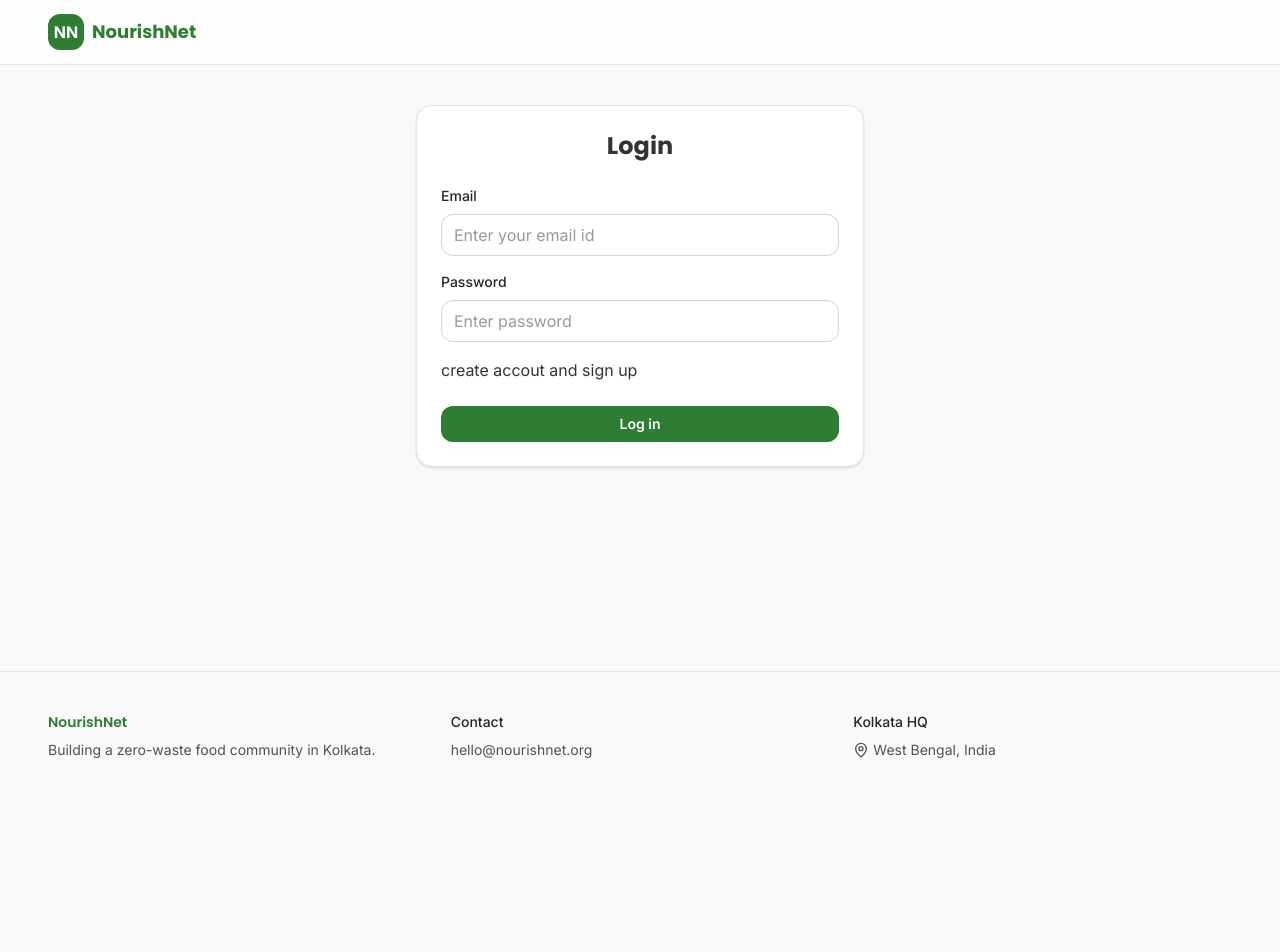
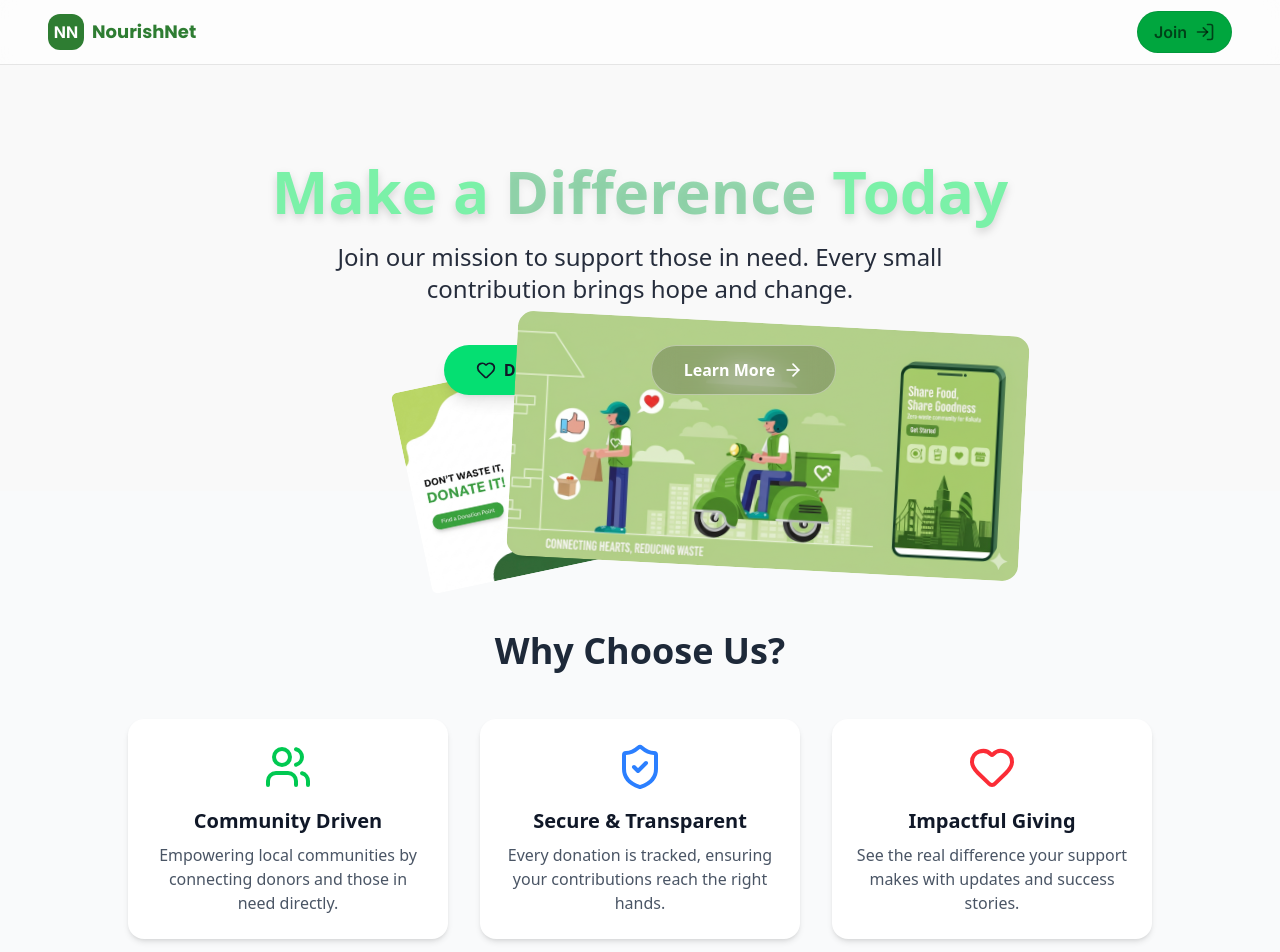
Before and after one commit to Arinjaychatterjee/Nourish-net2, a React (Vite) app: page / in a window 1280 px wide. Before the commit this address led to /login. Shown: the top 952 px of the page. Before the commit the page ends 800 px from the top, so only its background shows below. Built offline with nearby package versions, Linux system fonts and the light colour scheme; no server answers.

Commit message:
landing page overhawl + UX improvement

```diff
--- a/src/App.jsx
+++ b/src/App.jsx
@@ -1,6 +1,6 @@
-import { BrowserRouter as Router, Routes, Route , useLocation, NavLink} from 'react-router-dom';
+import { BrowserRouter as Router, Routes, Route , useLocation, NavLink, useNavigate, Link} from 'react-router-dom';
 import { useEffect,useState } from 'react'
-import { Menu, UtensilsCrossed, HandHeart, MapPin, Award, Home, User } from 'lucide-react'
+import { Menu, UtensilsCrossed, HandHeart, MapPin, Award, Home, User, LogIn } from 'lucide-react'
 import HomePage from './pages/HomePage.jsx'
 import Landing from './pages/Landing.jsx'
 import DonorDashboard from './pages/DonorDashboard.jsx'
@@ -8,41 +8,65 @@ import NGODashboard from './pages/NGODashboard.jsx'
 import AdvancedFeatures from './pages/AdvancedFeatures.jsx'
 import Profile from './pages/Profile.jsx'
 import ProtectedRoute from './pages/Protected.jsx'
-import { Global_Context } from './Context/ContextProvider.jsx'
 import SignUp from './pages/authentication/SignUP.jsx'
 import Log_in from './pages/authentication/Login.jsx'
 import LearnMore from './pages/learnmore.jsx';
+import supabase from './config/supabase.js';
+import { Global_Context } from './Context/ContextProvider.jsx';
 
 function Navbar() {
   const [mobileOpen, setMobileOpen] = useState(false)
-  const {user} = Global_Context()
+  const {setSignedOut,isSignedOut} = Global_Context()
+
+  const Navigate = useNavigate()
   useEffect(()=>{
-   console.log(user)
-  },[])
+    handle_home()
+  },[isSignedOut])
+
+  const handle_home = async ()=>{
+    const {data} = await supabase.auth.getSession();
+    if(data.session){
+        setSignedOut(false)
+        Navigate('/home')
+    }
+    else{
+      setSignedOut(true)
+      Navigate('/')
+    }
+  }
+
   const close = () => setMobileOpen(false)
   const linkClass = ({isActive})=>`flex items-center gap-2 rounded-xl px-3 py-2 ${isActive? 'text-[var(--nb-green)] font-semibold bg-[var(--nb-green)]/5':'text-neutral-800 hover:text-[var(--nb-green)] hover:bg-neutral-50'}`
   const location = useLocation()
   const isLogin = location.pathname === '/login'
-  const isSignUp = location.pathname === '/signUp'
   return (
     <>
       <header className="sticky top-0 z-40 bg-white/80 backdrop-blur supports-[backdrop-filter]:bg-white/60 border-b border-neutral-200">
         <nav className="container-px max-w-7xl mx-auto h-16 flex items-center justify-between">
-          <div className={`flex items-center gap-2 transition-opacity ${mobileOpen ? 'opacity-20' : 'opacity-100'}`}>
+          <div className={`flex items-center gap-2 cursor-pointer select-none transition-opacity ${mobileOpen ? 'opacity-20' : 'opacity-100'}`} onClick={handle_home}>
             <span className="inline-flex h-9 w-9 items-center justify-center rounded-xl bg-[var(--nb-green)] text-white font-bold">NN</span>
             <span className="font-display text-lg font-bold text-[var(--nb-green)]">NourishNet</span>
           </div>
-          {!isLogin && !isSignUp && (
+
+          { isSignedOut ? (
+            <Link
+              to="/signUp"
+              className="bg-green-600 border text-black/60 border-green-700/40 px-4 py-2 rounded-full font-semibold backdrop-blur-md hover:bg-green-600/30 transition-all flex items-center gap-2"
+            >
+              Join
+              <LogIn className="w-5 h-5" />
+            </Link>
+          ): (
             <>
               <div className="hidden sm:flex items-center gap-6 text-sm">
-                <NavLink to="/" className={linkClass}><Home size={18}/> Home</NavLink>
-                <NavLink to="/landing" className={linkClass}><Award size={18}/> Landing</NavLink>
+                <NavLink to="/home" className={linkClass}><Home size={18}/> Home</NavLink>
                 <NavLink to="/donor" className={linkClass}><UtensilsCrossed size={18}/> Donor</NavLink>
                 <NavLink to="/ngo" className={linkClass}><HandHeart size={18}/> NGO</NavLink>
                 <NavLink to="/advanced" className={linkClass}><Award size={18}/> Advanced</NavLink>
                 <NavLink to="/profile" className={'bg-gray-500/40 rounded-full p-3'}>
                   <User/>
                 </NavLink>
+
               </div>
               <button
                 className="sm:hidden p-2 rounded-xl border border-neutral-200"
@@ -80,8 +104,8 @@ function Navbar() {
             </div>
             <div className="p-2">
               <nav className="grid gap-1 text-sm">
-                <NavLink to="/" className={linkClass} onClick={close}><Home size={18}/> Home</NavLink>
-                <NavLink to="/landing" className={linkClass} onClick={close}><Award size={18}/> Landing</NavLink>
+                <NavLink to="/profile" className={linkClass} onClick={close}><User size={18}/>User Profile</NavLink>
+                <NavLink to="/home" className={linkClass} onClick={close}><Home size={18}/> Home</NavLink>
                 <NavLink to="/donor" className={linkClass} onClick={close}><UtensilsCrossed size={18}/> Donor</NavLink>
                 <NavLink to="/ngo" className={linkClass} onClick={close}><HandHeart size={18}/> NGO</NavLink>
                 <NavLink to="/advanced" className={linkClass} onClick={close}><Award size={18}/> Advanced</NavLink>
@@ -127,9 +151,9 @@ function App() {
           <Routes>
             <Route path="/signUp" element={<SignUp />} />
             <Route path="/login" element={<Log_in/>} />
-            <Route path="/landing" element={<Landing />} />
+            <Route path="/" element={<Landing />} />
             <Route path="/learn-more" element={<LearnMore />} />
-              <Route path="/" element={<ProtectedRoute><HomePage /></ProtectedRoute>} />
+              <Route path="/home" element={<ProtectedRoute><HomePage /></ProtectedRoute>} />
               <Route path="/donor" element={<ProtectedRoute><DonorDashboard /></ProtectedRoute>} />
               <Route path="/ngo" element={<ProtectedRoute><NGODashboard /></ProtectedRoute>} />
               <Route path="/advanced" element={<ProtectedRoute><AdvancedFeatures /></ProtectedRoute>} />
--- a/src/Context/ContextProvider.jsx
+++ b/src/Context/ContextProvider.jsx
@@ -6,12 +6,14 @@ const Context = createContext();
 export const Context_porvider = ({ children }) => {
   const [loading, setloading] = useState(false);
   const [user, setuser] = useState(null);
+  const [isSignedOut,setSignedOut] = useState(true)
+
 
   const values = {
     user,
     setuser,
     loading,
-    setloading,
+    setloading,isSignedOut,setSignedOut
   };
   return <Context.Provider value={values}>{children}</Context.Provider>;
 };
--- a/src/pages/HomePage.jsx
+++ b/src/pages/HomePage.jsx
@@ -129,13 +129,13 @@ export default function HomePage(){
               </div>
 
               <div className="flex items-start gap-2 text-sm">
-                <input id="agree" type="checkbox" required className="mt-1 h-4 w-4 rounded border-neutral-300" />
+                <input id="agree" type="checkbox" required className="mt-1 h-4 w-4 rounded border-neutral-300 cursor-pointer" />
                 <label htmlFor="agree" className="text-neutral-700">I agree to the terms and understand this is a charitable donation.</label>
               </div>
 
               <div className="flex justify-end gap-2 pt-2">
-                <button type="button" onClick={()=>setDonateOpen(false)} className="rounded-xl border border-neutral-300 px-4 py-2 text-sm">Cancel</button>
-                <button type="submit" className="rounded-xl bg-[var(--nb-green)] text-white px-5 py-2 text-sm font-semibold">Submit</button>
+                <button type="button" onClick={()=>setDonateOpen(false)} className="rounded-xl border border-neutral-300 px-4 py-2 text-sm cursor-pointer">Cancel</button>
+                <button type="submit" className="rounded-xl bg-[var(--nb-green)] text-white px-5 py-2 text-sm font-semibold cursor-pointer">Submit</button>
               </div>
             </form>
           </div>
--- a/src/pages/Landing.jsx
+++ b/src/pages/Landing.jsx
@@ -1,61 +1,96 @@
-import React, { useState } from 'react'
-import { Link } from 'react-router-dom'
+import React from "react";
+import { Link } from "react-router-dom";
+import { Heart, ArrowRight, Users, ShieldCheck } from "lucide-react";
+
 const Landing = () => {
-  const [donateOpen, setDonateOpen] = useState(false)
-  const [amount, setAmount] = useState('')
-  const [note, setNote] = useState('')
-  const [confirmOpen, setConfirmOpen] = useState(false)
-
-  const openDonation = (e) => {
-    e.preventDefault()
-    setDonateOpen(true)
-  }
-
-  const submitDonation = (e) => {
-    e.preventDefault()
-    setDonateOpen(false)
-    setConfirmOpen(true)
-    setAmount('')
-    setNote('')
-  }
-
   return (
-    <>
-      <div className="landing-container">
-        <div className="hero-section bg-gradient-to-r from-green-400 to-blue-500 text-white py-20">
-          <div className="container mx-auto px-6 text-center">
-            <h1 className="text-5xl font-bold mb-6">Make a Difference Today</h1>
-            <p className="text-xl mb-8">Support those in need with your contribution</p>
+    <div className="landing-container font-sans text-gray-900">
+      {/* Hero Section */}
+      <div className="relative py-24">
+        <div className="absolute inset-0"></div>
+        <div className="container relative z-10 mx-auto px-6 text-center">
+          <img src="/homepage_banner.png" alt="banner"  className="rounded-4xl absolute scale-50 right-0 top-10 rotate-3 max-md:-top-38 max-md:right-10"/>
+          <img src="/2.png" alt="banner"  className="rounded-4xl absolute scale-20 -rotate-12 -z-1 left-0 -top-50  max-md:top-20"/>
+          <h1 className="text-4xl sm:text-6xl font-extrabold mb-5 drop-shadow-lg animate-fade-in text-green-300">
+            Make a <span className="text-green-600/40">Difference</span> Today
+          </h1>
+          <p className="text-lg sm:text-2xl mb-10 max-w-2xl mx-auto opacity-90">
+            Join our mission to support those in need. Every small contribution
+            brings hope and change.
+          </p>
+          <div className="flex justify-center gap-4">
             <Link
               to="/login"
-              className="bg-white text-green-500 px-8 py-3 rounded-full font-semibold hover:bg-gray-100 transition-colors"
+              className="bg-green-400 text-gray-900 px-8 py-3 rounded-full font-semibold shadow-lg hover:scale-105 transition-all flex items-center gap-2"
             >
+              <Heart className="w-5 h-5" />
               Donate Now
+            </Link>
+            <Link
+              to="/learn-more"
+              className="bg-black/20 border border-white/40 text-white px-8 py-3 rounded-full font-semibold backdrop-blur-md hover:bg-black/30 transition-all flex items-center gap-2"
+            >
+              Learn More
+              <ArrowRight className="w-5 h-5" />
             </Link>
           </div>
         </div>
+      </div>
 
-        <div className="lower-section bg-white py-16">
-          <div className="container mx-auto px-6 text-center">
-            <div className="flex flex-col sm:flex-row justify-center gap-4">
-              <Link
-                to="/login"
-                className="bg-green-500 text-white px-8 py-3 rounded-full font-semibold hover:bg-green-600 transition-colors"
-              >
-                Login / Register
-              </Link>
-              <Link
-                to="/learn-more"
-                className="bg-gray-200 text-gray-800 px-8 py-3 rounded-full font-semibold hover:bg-gray-300 transition-colors"
-              >
-                Learn More
-              </Link>
+      {/* Features Section */}
+      <div className="lg:py-30 py-0 bg-gray-50">
+        <div className="container mx-auto px-6 text-center">
+          <h2 className="text-3xl sm:text-4xl font-bold mb-12 text-gray-800 mt-5">
+            Why Choose Us?
+          </h2>
+          <div className="grid sm:grid-cols-3 gap-8 max-w-5xl mx-auto">
+            <div className="p-6 bg-white rounded-2xl shadow-md hover:shadow-xl transition">
+              <Users className="w-12 h-12 text-green-500 mx-auto mb-4" />
+              <h3 className="text-xl font-semibold mb-2">Community Driven</h3>
+              <p className="text-gray-600">
+                Empowering local communities by connecting donors and those in
+                need directly.
+              </p>
+            </div>
+            <div className="p-6 bg-white rounded-2xl shadow-md hover:shadow-xl transition">
+              <ShieldCheck className="w-12 h-12 text-blue-500 mx-auto mb-4" />
+              <h3 className="text-xl font-semibold mb-2">Secure & Transparent</h3>
+              <p className="text-gray-600">
+                Every donation is tracked, ensuring your contributions reach the
+                right hands.
+              </p>
+            </div>
+            <div className="p-6 bg-white rounded-2xl shadow-md hover:shadow-xl transition">
+              <Heart className="w-12 h-12 text-red-500 mx-auto mb-4" />
+              <h3 className="text-xl font-semibold mb-2">Impactful Giving</h3>
+              <p className="text-gray-600">
+                See the real difference your support makes with updates and
+                success stories.
+              </p>
             </div>
           </div>
         </div>
       </div>
-    </>
-  )
-}
 
-export default Landing
+      {/* Call To Action */}
+      <div className="bg-gradient-to-r from-green-500 to-blue-600 text-white py-16">
+        <div className="container mx-auto px-6 text-center">
+          <h2 className="text-4xl font-bold mb-6">
+            Start Your Journey of Giving Today
+          </h2>
+          <p className="text-lg mb-8 max-w-xl mx-auto opacity-90">
+            Create an account and be part of a growing community that cares.
+          </p>
+          <Link
+            to="/login"
+            className="bg-white text-green-600 px-10 py-4 rounded-full font-bold text-lg shadow-lg hover:scale-110 hover:bg-gray-100 transition-all"
+          >
+            Join Us
+          </Link>
+        </div>
+      </div>
+    </div>
+  );
+};
+
+export default Landing;
--- a/src/pages/Profile.jsx
+++ b/src/pages/Profile.jsx
@@ -6,19 +6,20 @@ import supabase from '../config/supabase'
 
 const Profile = () => {
   const {user} = useAuth()
+  const {setSignedOut} = Global_Context()
   const navigate  = useNavigate()
   const handleSignOut = async()=>{
     const {error} = await supabase.auth.signOut()
+    setSignedOut(true)
     if(error){
       console.error(error)
     }
-    navigate('/login')
-    // remove the token and go to the landing page
+    navigate('/')
   }
   return (
     <div className='container-px max-w-7xl mx-auto pt-8 sm:pt-12'>
         logged in as {user?.user_metadata?.username}
-        <button className='p-1 bg-red-500 rounded-2xl cursor-pointer mx-1' onClick={handleSignOut}>
+        <button className='p-1 bg-red-500 rounded-2xl cursor-pointer mx-1 text-white px-2 hover:bg-red-700' onClick={handleSignOut}>
           Log out
         </button>
     </div>
--- a/src/pages/authentication/Login.jsx
+++ b/src/pages/authentication/Login.jsx
@@ -2,13 +2,14 @@ import { useEffect, useState } from "react";
 import { Link, useNavigate, useSearchParams } from "react-router-dom";
 import supabase from "../../config/supabase";
 import { toast } from "react-toastify";
+import { Global_Context } from "../../Context/ContextProvider";
 
 export default function Log_in() {
   const navigate = useNavigate();
   const [email, setemail] = useState("");
   const [password, setPassword] = useState("");
   const [searchParams] = useSearchParams();
-
+  const {setSignedOut} = Global_Context()
   useEffect(() => {
     if (searchParams.get("verified") === "true") {
       toast.success("✅ Your email is verified! You can now log in.");
@@ -24,8 +25,8 @@ export default function Log_in() {
         });
 
         if (supabasedata) {
-          navigate("/");
-          console.log(data);
+          setSignedOut(false)
+          navigate("/home");
         }
       } catch (error) {
         console.log(error);
@@ -63,10 +64,10 @@ export default function Log_in() {
               required
             />
           </div>
-          <Link to='/signUp'>create accout and sign up</Link>
+          <Link to='/signUp' className="hover:text-green-500">Create account and sign up</Link>
           <button
             type="submit"
-            className="mt-2 rounded-xl bg-[var(--nb-green)] text-white px-4 py-2 text-sm font-semibold"
+            className="mt-2 rounded-xl bg-[var(--nb-green)] text-white px-4 py-2 text-sm font-semibold cursor-pointer"
           >
             Log in
           </button>
--- a/src/pages/authentication/SignUP.jsx
+++ b/src/pages/authentication/SignUP.jsx
@@ -23,11 +23,6 @@ export default function SignUp() {
             emailRedirectTo:`${window.location.origin}/login?verified=true`
           }
         });
-
-        if (supabasedata ) {
-          navigate("/");
-          console.log(data);
-        }
       } catch (error) {
         console.log(error);
       }
@@ -76,10 +71,10 @@ export default function SignUp() {
               required
             />
           </div>
-          <Link to='/login'> Already have an account?</Link>
+          <Link to='/login' className="hover:text-green-500"> Already have an account?</Link>
           <button
             type="submit"
-            className="mt-2 rounded-xl bg-[var(--nb-green)] text-white px-4 py-2 text-sm font-semibold"
+            className="mt-2 rounded-xl bg-[var(--nb-green)] text-white px-4 py-2 text-sm font-semibold cursor-pointer"
           >
             Submit
           </button>
```
Also changed, not shown: public/2.png (added).
